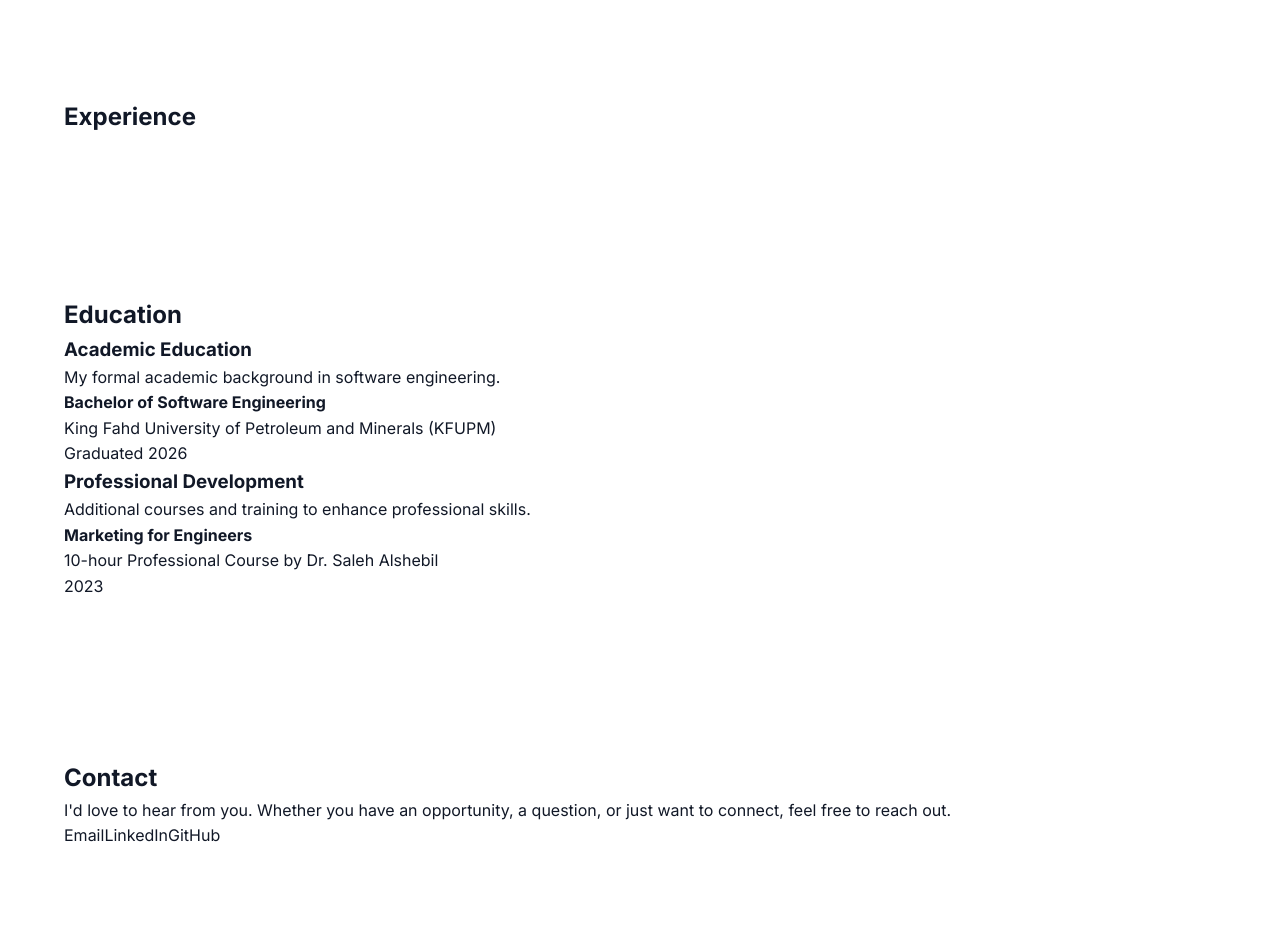
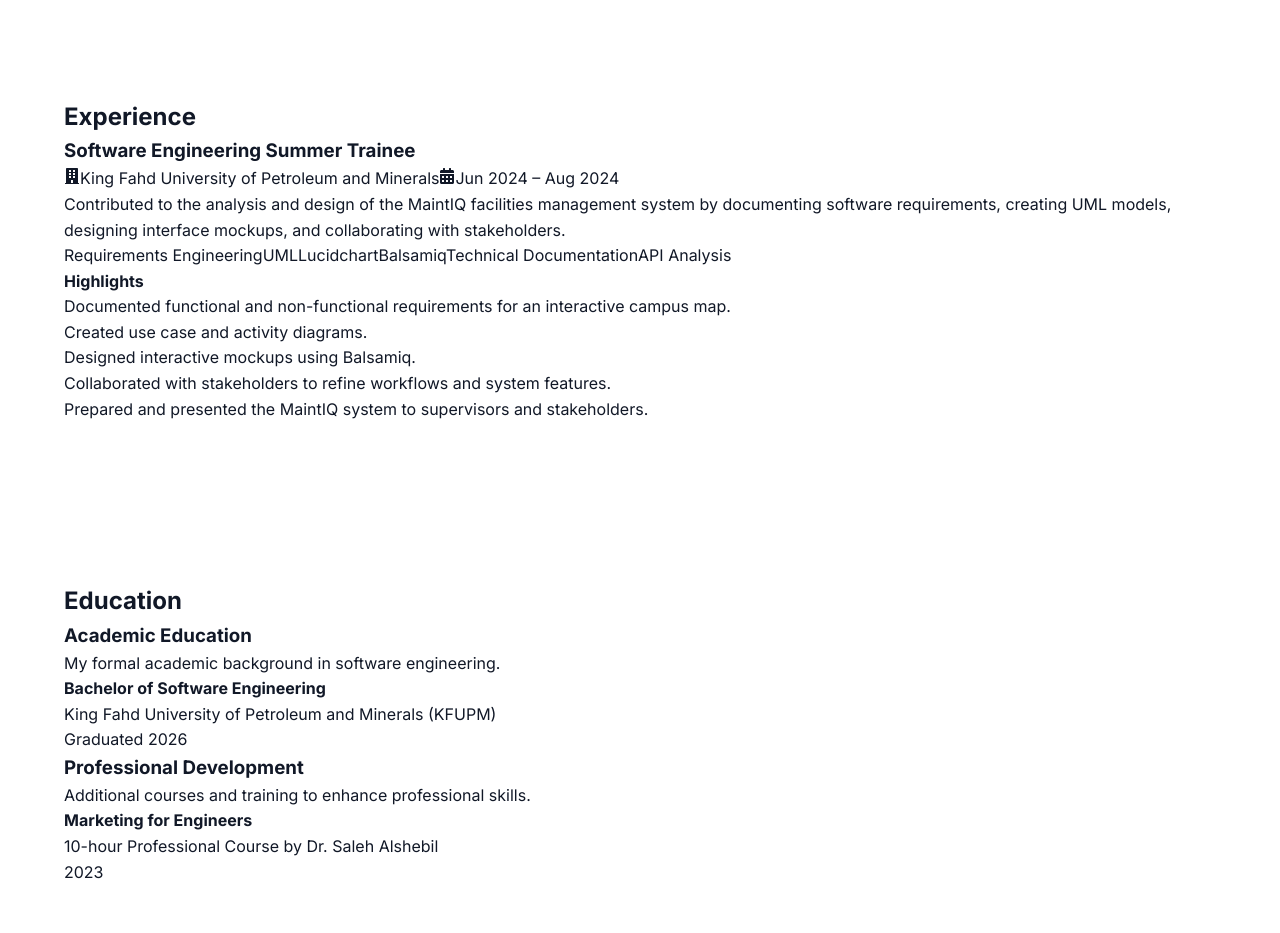
Before and after one commit to TurkiCodes/portfolio, a React (Vite) app: page / in a window 1280 px wide. Shown: the part 2060-2993 px from the top of the page. Built offline with nearby package versions, Linux system fonts and the light colour scheme.

Commit message:
Add Experience

```diff
--- a/src/components/Experience.tsx
+++ b/src/components/Experience.tsx
@@ -1,10 +1,87 @@
+import { FaBuilding, FaCalendarAlt } from "react-icons/fa";
+
+const experiences = [
+  {
+    company: "King Fahd University of Petroleum and Minerals",
+
+    role: "Software Engineering Summer Trainee",
+
+    period: "Jun 2024 – Aug 2024",
+
+    description:
+      "Contributed to the analysis and design of the MaintIQ facilities management system by documenting software requirements, creating UML models, designing interface mockups, and collaborating with stakeholders.",
+
+    technologies: [
+      "Requirements Engineering",
+      "UML",
+      "Lucidchart",
+      "Balsamiq",
+      "Technical Documentation",
+      "API Analysis",
+    ],
+
+    highlights: [
+      "Documented functional and non-functional requirements for an interactive campus map.",
+      "Created use case and activity diagrams.",
+      "Designed interactive mockups using Balsamiq.",
+      "Collaborated with stakeholders to refine workflows and system features.",
+      "Prepared and presented the MaintIQ system to supervisors and stakeholders.",
+    ],
+  },
+];
+
 function Experience() {
   return (
     <section id="experience">
       <div className="container">
-        <h2>Experience</h2>
+        <h2 className="section-title">Experience</h2>
+
+        <div className="experience-grid">
+          {experiences.map((experience) => (
+            <article key={experience.role} className="experience-card">
+              <div className="experience-header">
+                <h3>{experience.role}</h3>
+
+                <div className="experience-meta">
+                  <span className="experience-company">
+                    <FaBuilding />
+                    {experience.company}
+                  </span>
+
+                  <span className="experience-period">
+                    <FaCalendarAlt />
+                    {experience.period}
+                  </span>
+                </div>
+              </div>
+
+              <p className="experience-description">
+                {experience.description}
+              </p>
+
+              <div className="skills-list">
+                {experience.technologies.map((tech) => (
+                  <span key={tech} className="skill-item">
+                    {tech}
+                  </span>
+                ))}
+              </div>
+
+              <div className="experience-highlights">
+                <h4>Highlights</h4>
+
+                <ul>
+                  {experience.highlights.map((highlight) => (
+                    <li key={highlight}>{highlight}</li>
+                  ))}
+                </ul>
+              </div>
+            </article>
+          ))}
+        </div>
       </div>
     </section>
   );
 }
-export default Experience
+
+export default Experience;
```
